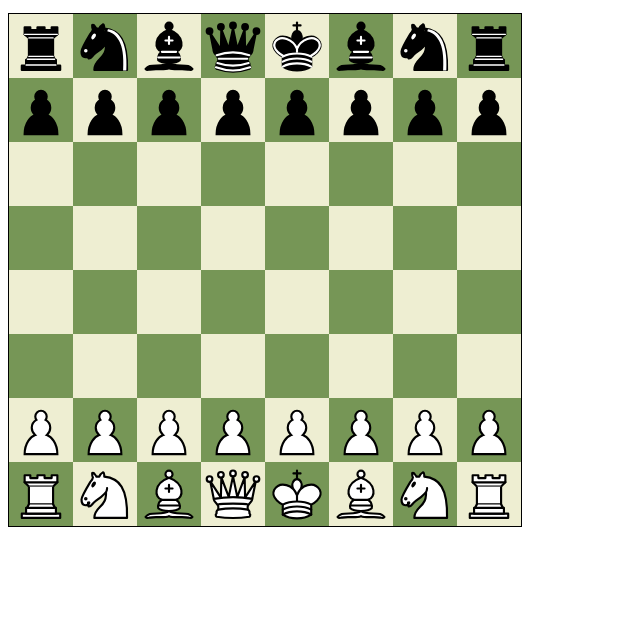
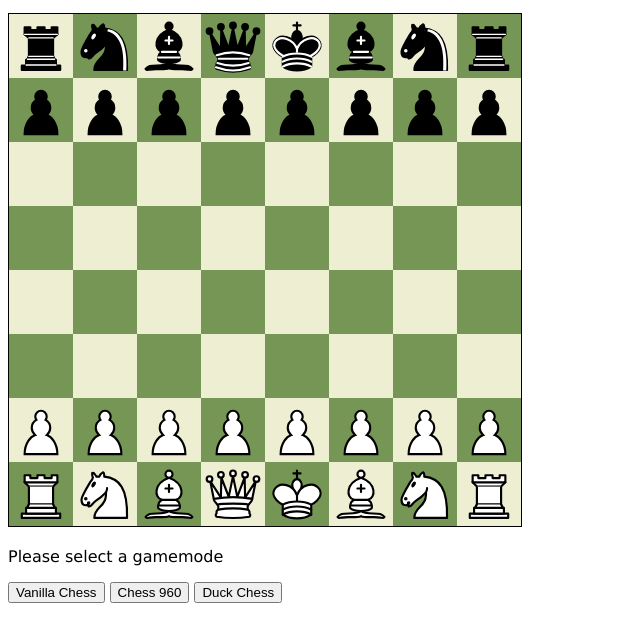
Before and after one commit to mariocraft987/chess, a plain HTML site: page index.html in a window 1280 px wide. Shown: the part 103-744 px from the top of the page, without its empty margins (0-640 px from the left). Drawn offline with Linux system fonts and the light colour scheme.

Commit message:
add placeholder gamemode selection

```diff
--- a/index.html
+++ b/index.html
@@ -18,6 +18,10 @@
     <h1>ChessGG</h1>
     <p>An open-source HTML/JS Chess project</p>
     <canvas id="board" width="512" height="512"></canvas>
+    <p>Please select a gamemode</p>
+    <button>Vanilla Chess</button>
+    <button>Chess 960</button>
+    <button>Duck Chess</button>
 </body>
 <script src="/src/scripts/main.js"></script>
 </html>
```
Also changed, not shown: src/pieces/special/duck.svg (added).
